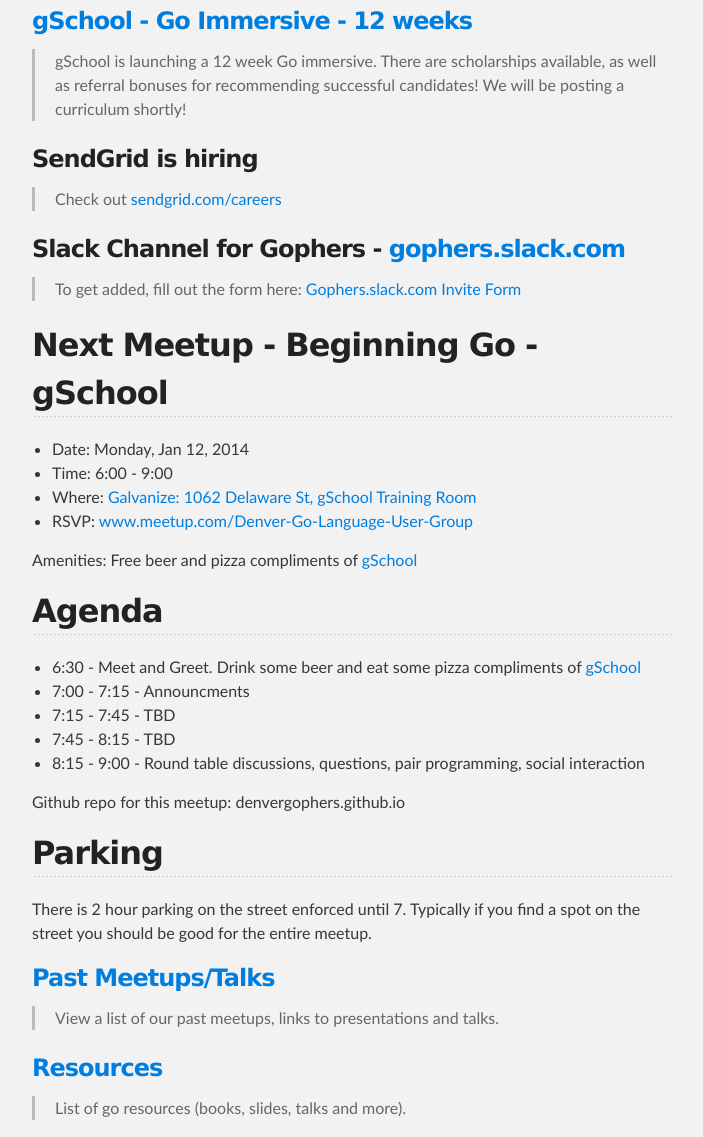
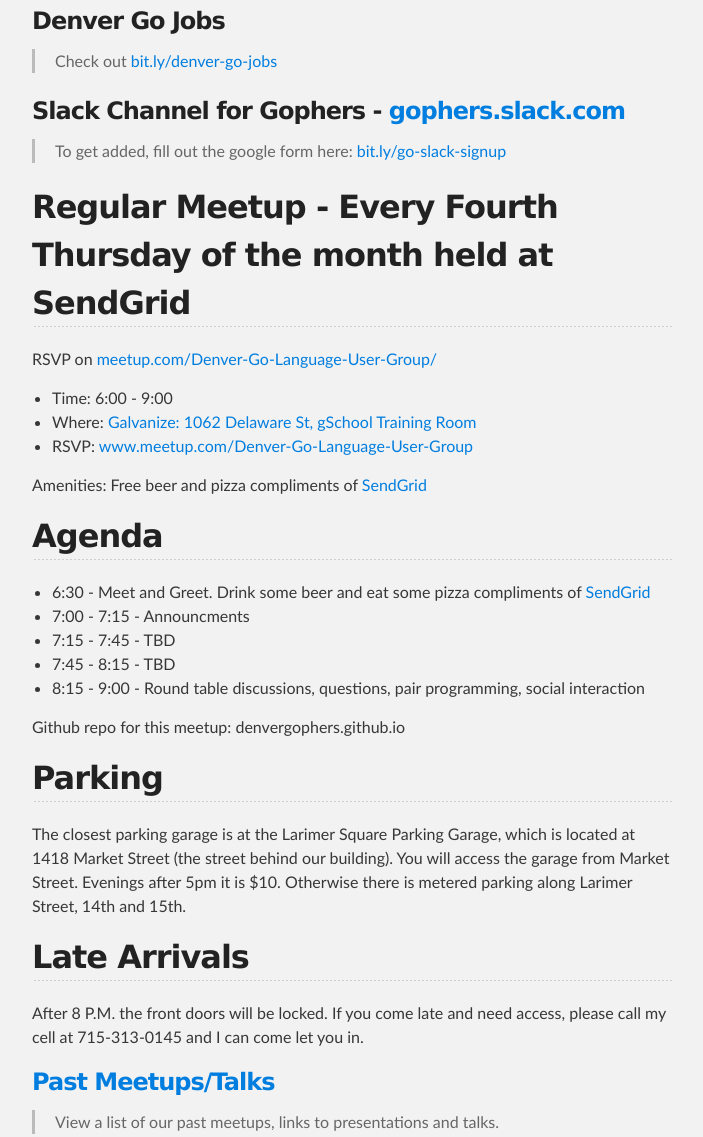
Before and after one commit to DenverGophers/DenverGophers.github.io, a plain HTML site: page index.html in a window 1280 px wide. Shown: the part 325-1462 px from the top of the page, without its empty margins (288-991 px from the left). Drawn offline with Linux system fonts and the light colour scheme.

Commit message:
Replace master branch with page content via GitHub

```diff
--- a/index.html
+++ b/index.html
@@ -31,19 +31,10 @@
 <a id="announcements" class="anchor" href="#announcements" aria-hidden="true"><span class="octicon octicon-link"></span></a>Announcements</h2>
 
 <h3>
-<a id="gschool---go-immersive---12-weeks" class="anchor" href="#gschool---go-immersive---12-weeks" aria-hidden="true"><span class="octicon octicon-link"></span></a><a href="http://www.galvanize.it/gschool-denver-go">gSchool - Go Immersive - 12 weeks</a>
-</h3>
+<a id="denver-go-jobs" class="anchor" href="#denver-go-jobs" aria-hidden="true"><span class="octicon octicon-link"></span></a>Denver Go Jobs</h3>
 
 <blockquote>
-<p>gSchool is launching a 12 week Go immersive. There are scholarships available, as well as referral bonuses for
-recommending successful candidates! We will be posting a curriculum shortly!</p>
-</blockquote>
-
-<h3>
-<a id="sendgrid-is-hiring" class="anchor" href="#sendgrid-is-hiring" aria-hidden="true"><span class="octicon octicon-link"></span></a>SendGrid is hiring</h3>
-
-<blockquote>
-<p>Check out <a href="http://sendgrid.com/careers">sendgrid.com/careers</a></p>
+<p>Check out <a href="http://bit.ly/denver-go-jobs">bit.ly/denver-go-jobs</a></p>
 </blockquote>
 
 <h3>
@@ -51,14 +42,15 @@
 </h3>
 
 <blockquote>
-<p>To get added, fill out the form here: <a href="https://docs.google.com/a/galvanize.it/forms/d/1Wk7Alq-lp9sgH3h___zMPmh4gAaghsGpnnsW0Pa_9Ik/viewform?fbzx=4754263898376949596#start=invite">Gophers.slack.com Invite Form</a></p>
+<p>To get added, fill out the google form here: <a href="https://bit.ly/go-slack-signup">bit.ly/go-slack-signup</a></p>
 </blockquote>
 
 <h2>
-<a id="next-meetup---beginning-go---gschool" class="anchor" href="#next-meetup---beginning-go---gschool" aria-hidden="true"><span class="octicon octicon-link"></span></a>Next Meetup - Beginning Go - gSchool</h2>
+<a id="regular-meetup---every-fourth-thursday-of-the-month-held-at-sendgrid" class="anchor" href="#regular-meetup---every-fourth-thursday-of-the-month-held-at-sendgrid" aria-hidden="true"><span class="octicon octicon-link"></span></a>Regular Meetup - Every Fourth Thursday of the month held at SendGrid</h2>
+
+<p>RSVP on <a href="http://meetup.com/Denver-Go-Language-User-Group/">meetup.com/Denver-Go-Language-User-Group/</a></p>
 
 <ul>
-<li>Date: Monday, Jan 12, 2014</li>
 <li>Time: 6:00 - 9:00</li>
 <li>Where: <a href="https://www.google.com/maps/place/Galvanize/@39.733489,-104.992522,17z/data=!3m1!4b1!4m7!1m4!3m3!1s0x876c7f2c1488519d:0xc08b308e3430cf62!2sGalvanize!3b1!3m1!1s0x876c7f2c1488519d:0xc08b308e3430cf62">Galvanize: 1062 Delaware St, gSchool Training Room</a>
 </li>
@@ -66,13 +58,13 @@
 </li>
 </ul>
 
-<p>Amenities: Free beer and pizza compliments of <a href="http://www.galvanize.it/school/">gSchool</a></p>
+<p>Amenities: Free beer and pizza compliments of <a href="http://www.sendgrid.com/">SendGrid</a></p>
 
 <h2>
 <a id="agenda" class="anchor" href="#agenda" aria-hidden="true"><span class="octicon octicon-link"></span></a>Agenda</h2>
 
 <ul>
-<li>6:30 - Meet and Greet. Drink some beer and eat some pizza compliments of <a href="http://www.galvanize.it/school/">gSchool</a>
+<li>6:30 - Meet and Greet. Drink some beer and eat some pizza compliments of <a href="http://www.sendgrid.com/">SendGrid</a>
 </li>
 <li>7:00 - 7:15 - Announcments</li>
 <li>7:15 - 7:45 - TBD</li>
@@ -85,7 +77,14 @@
 <h2>
 <a id="parking" class="anchor" href="#parking" aria-hidden="true"><span class="octicon octicon-link"></span></a>Parking</h2>
 
-<p>There is 2 hour parking on the street enforced until 7.  Typically if you find a spot on the street you should be good for the entire meetup.</p>
+<p>The closest parking garage is at the Larimer Square Parking Garage, which is located at 1418 Market Street (the street behind our building).
+You will access the garage from Market Street.
+Evenings after 5pm it is $10. Otherwise there is metered parking along Larimer Street, 14th and 15th.</p>
+
+<h2>
+<a id="late-arrivals" class="anchor" href="#late-arrivals" aria-hidden="true"><span class="octicon octicon-link"></span></a>Late Arrivals</h2>
+
+<p>After 8 P.M. the front doors will be locked.  If you come late and need access, please call my cell at 715-313-0145 and I can come let you in.</p>
 
 <h3>
 <a id="past-meetupstalks" class="anchor" href="#past-meetupstalks" aria-hidden="true"><span class="octicon octicon-link"></span></a><a href="https://github.com/DenverGophers/talks/blob/master/PAST.md">Past Meetups/Talks</a>
```
Also changed, not shown: params.json (+1 -1 lines).
